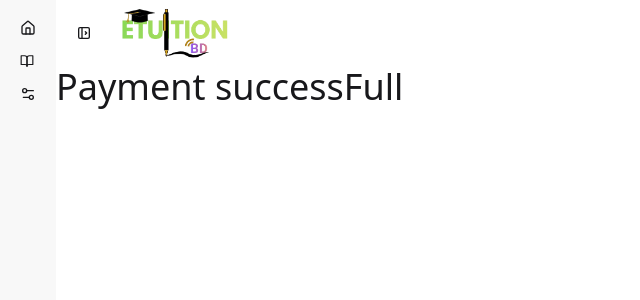
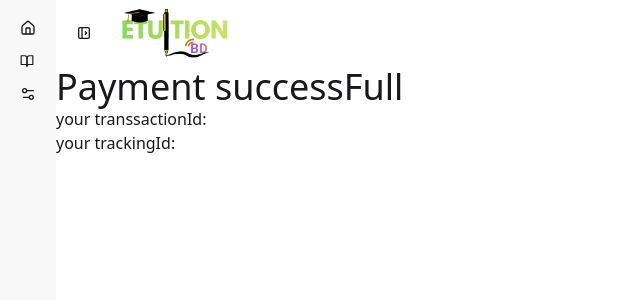
Before and after one commit to hriday33333/etuitionbd, a React (Vite) app: page /dashboard/payment-success in a window 1280 px wide. Shown: the top 300 px of the page, without its empty margins (0-640 px from the left). Built offline with nearby package versions, Linux system fonts and the light colour scheme; no server answers; sample sign-in values are in the browser's storage.

Commit message:
added payment api

```diff
--- a/src/Pages/Dashboard/Payment/PaymentSuccess.jsx
+++ b/src/Pages/Dashboard/Payment/PaymentSuccess.jsx
@@ -1,9 +1,10 @@
-import { useEffect } from 'react';
+import { useEffect, useState } from 'react';
 import { useSearchParams } from 'react-router';
 import useAxiosSecure from '../../../Hooks/useAxiosSecure';
 
 const PaymentSuccess = () => {
   const [searchParams] = useSearchParams();
+  const [paymentInfo, setPaymentInfo] = useState({});
   const sessionId = searchParams.get('session_id');
   const axiosSecure = useAxiosSecure();
   console.log(sessionId);
@@ -14,6 +15,10 @@ const PaymentSuccess = () => {
         .patch(`/payment-success?session_id=${sessionId}`)
         .then((res) => {
           console.log(res.data);
+          setPaymentInfo({
+            transsactionId: res.data.transsactionId,
+            trackingId: res.data.trackingId,
+          });
         });
     }
   }, [sessionId, axiosSecure]);
@@ -21,6 +26,8 @@ const PaymentSuccess = () => {
   return (
     <div>
       <h1 className="text-4xl">Payment successFull</h1>
+      <p>your transsactionId:{paymentInfo.transsactionId}</p>
+      <p>your trackingId:{paymentInfo.trackingId}</p>
     </div>
   );
 };
```
